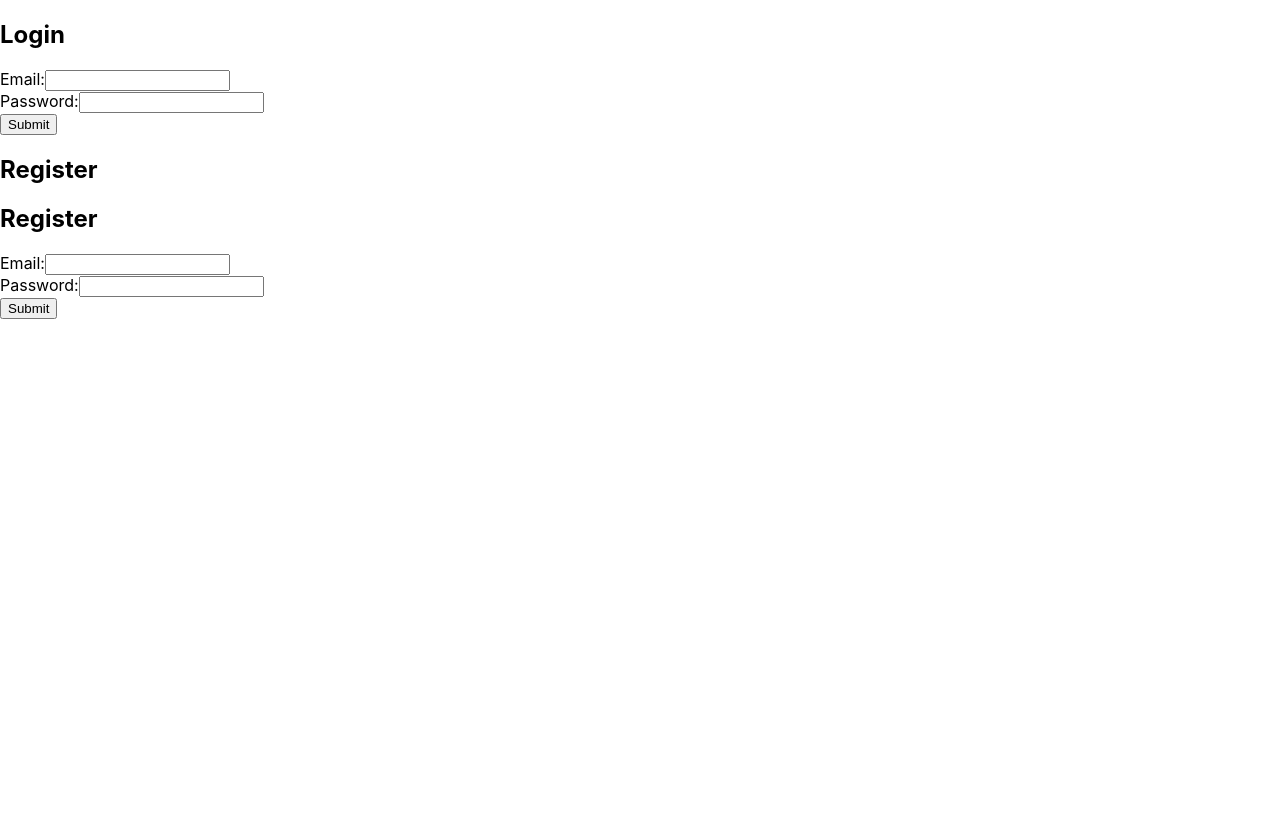
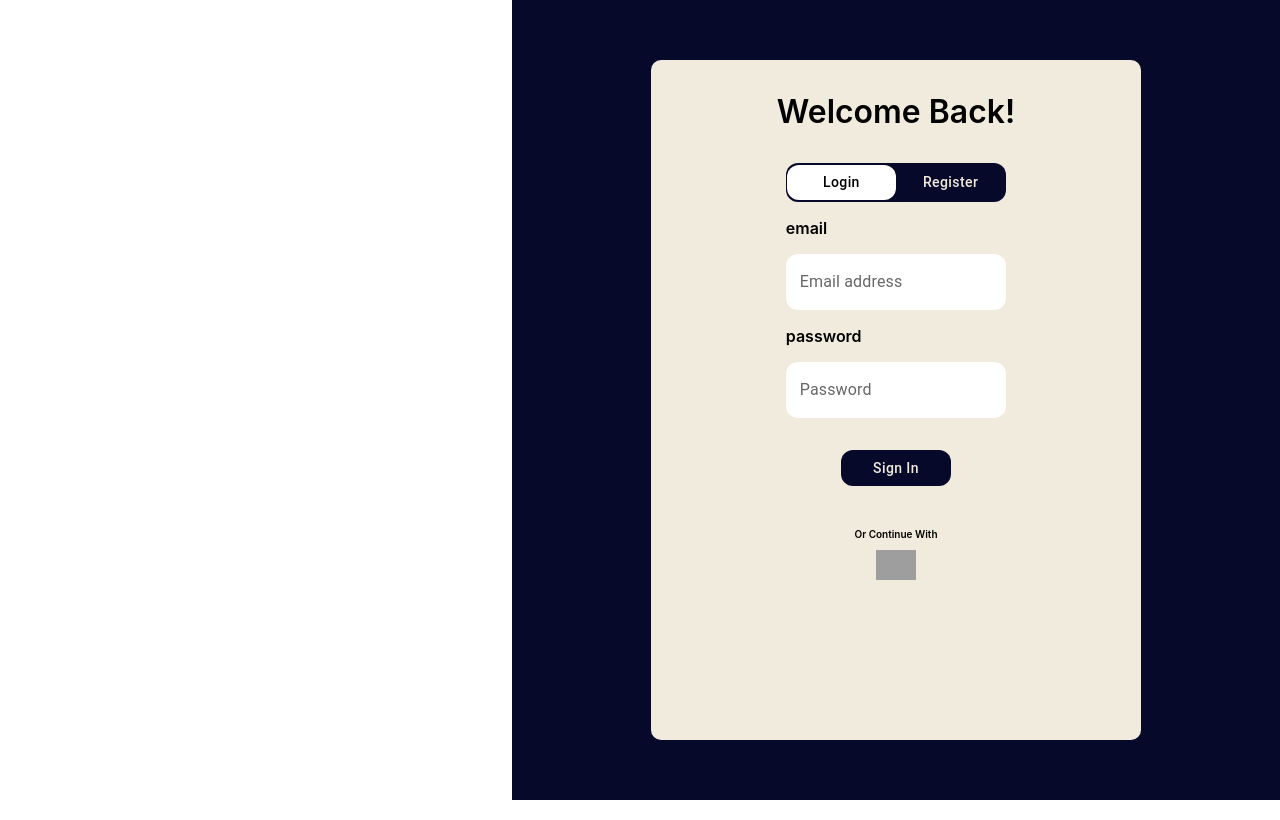
Before and after one commit to FrankM-7/goal-wise, a React (Create React App) app in the folder frontend/: page / in a window 1280 px wide. Built offline with nearby package versions, Linux system fonts and the light colour scheme; grey boxes are pictures that could not be loaded.

Commit message:
updated login page

```diff
--- a/frontend/src/App.js
+++ b/frontend/src/App.js
@@ -2,7 +2,7 @@ import React, { useEffect, useState } from 'react';
 import LoginForm from './Authentication/Login';
 import RegisterForm from './Authentication/Register';
 import Homepage from './Homepage/Homepage';
-
+import LoginPage from './LoginPage/LoginPage';
 import './App.css';
 
 function App() {
@@ -35,8 +35,8 @@ function App() {
   }
 
   return (
-    <div className="App">
-      {!token ? (
+    /* <div className="App">
+        {!token ? (
         <div>
           <h2>Login</h2>
           <LoginForm onLogin={handleLogin} />
@@ -46,6 +46,9 @@ function App() {
       ) : (
           <Homepage onLogout={handleLogout} />
       )}
+    </div> */
+    <div className="App">
+      <LoginPage/>
     </div>
   );
 }
--- /dev/null
+++ b/frontend/src/LoginPage/LoginPage.js
@@ -0,0 +1,173 @@
+import * as React from 'react';
+import Grid from '@mui/material/Grid';
+import Button from '@mui/material/Button';
+import TextField from '@mui/material/TextField';
+
+
+
+export default function BasicGrid() {
+  const imageUrl = 'https://theplace2b.com.au/wp-content/uploads/2020/09/178-1783296_g-transparent-circle-google-logo.png';
+  const welcomeHeight = window.innerHeight;
+  const welcomeWidth = window.innerWidth * 0.6;
+  let innerWidth = welcomeWidth * 0.65;
+  let innerHeight = welcomeHeight * 0.85;
+  let welcomePx = innerWidth * 0.1
+  if (innerWidth/innerHeight > 0.72) {
+    innerWidth = innerHeight * 0.72;
+    welcomePx = welcomePx * 0.64;
+  }
+  let buttonWidth = welcomePx * 6.9
+  return (
+    <Grid sx={{ // background
+      width: welcomeWidth,
+      height: welcomeHeight,
+      backgroundColor: '#07092A',
+      position: 'absolute',
+      right: '0',
+      display: 'flex',
+      justifyContent: 'center',
+      alignItems: 'center',
+    }}>
+      <Grid sx={{ // welcome background
+        width: innerWidth,
+        height: innerHeight,
+        backgroundColor: '#F0EBDC',
+        margin: "auto",
+        borderRadius: '10px',
+        display: 'flex',
+        flexDirection: 'column',
+        alignItems: 'center',
+      }}>
+        <p style={{
+          textAlign: 'center',
+          color: '##F0EBDC',
+          fontWeight: '600',
+          fontSize: welcomePx,
+          }}>
+            Welcome Back!
+        </p>
+        <Grid sx={{ // slide bar
+        display: 'flex',
+        width: buttonWidth,
+        backgroundColor: '#07092A',
+        borderRadius: '12px',
+        margin: '0px 0px 0px 0px',
+        padding: '1px',
+        alignItems: 'center'
+        }}>
+          <Button variant="contained" disableElevation sx={{ // login button
+            backgroundColor: 'white',
+            color: 'black',
+            height: 34,
+            width: buttonWidth/2,
+            height: buttonWidth/6 - 2,
+            margin: '0',
+            borderRadius: '12px',
+
+            textTransform: 'none'
+
+          }}>
+            Login
+          </Button>
+          <Button variant="contained" disableElevation sx={{ // reigster button
+            backgroundColor: '#07092A',
+            color: '#F0EBDC',
+            width: buttonWidth/2,
+            height: buttonWidth/6,
+            borderRadius: '12px',
+            textTransform: 'none'
+          }}>
+            Register
+          </Button>
+        </Grid>
+        <Grid sx={{ // text boxes grid
+          width: buttonWidth,
+          backgroundColor: '#F0EBDC',
+          borderRadius: '5px',
+          display: 'flex',
+          flexDirection: 'column',
+        }}>
+          <p style={{ // email
+            color: '##F0EBDC',
+            fontWeight: '600',
+
+          }}>
+            email
+          </p>
+          <TextField id="outlined-basic" label="Email address" variant="outlined" sx={{ // email text box
+              backgroundColor: 'white',
+              //height: 34,
+              width: buttonWidth,
+              //height: buttonWidth,
+              margin: '0',
+              borderRadius: '12px',
+              outline: 'none',
+              "& fieldset": { border: 'none' },
+          }}>
+
+          </TextField>
+          <p style={{ // password
+            color: '##F0EBDC',
+            fontWeight: '600',
+
+          }}>
+            password
+          </p>
+          <TextField id="outlined-basic" label="Password" variant="outlined" sx={{// password text box
+              backgroundColor: 'white',
+              //height: 34,
+              width: buttonWidth,
+              //height: buttonWidth,
+              margin: '0',
+              borderRadius: '12px',
+              outline: 'none',
+              "& fieldset": { border: 'none' },
+          }}>
+
+          </TextField>
+
+
+        </Grid>
+        <Grid sx={{ // sign in and google
+          width: buttonWidth,
+          backgroundColor: '#F0EBDC',
+          borderRadius: '5px',
+          display: 'flex',
+          flexDirection: 'column',
+          justifyContent: 'center',
+          alignItems: 'center',
+        }}>
+          <p></p>
+          <Button variant="contained" disableElevation sx={{ // sign in button
+            backgroundColor: '#07092A',
+            color: '#F0EBDC',
+            height: 34,
+            width: buttonWidth/2,
+            height: buttonWidth/6,
+            borderRadius: '12px',
+            display: 'flex',
+            justifyContent: 'center',
+            alignItems: 'center',
+            textTransform: 'none'
+
+          }}>
+            Sign In
+          </Button>
+          <p></p>
+          <p style={{
+            color: '##F0EBDC',
+            fontWeight: '600',
+            fontSize: 10
+
+          }}>
+            Or Continue With
+          </p>
+          <img src={imageUrl} style={{ // google logo
+            width: '40px'
+          }} />
+        </Grid>
+      </Grid>
+
+    </Grid>
+  );
+}
```
Also changed, not shown: frontend/src/LoginPage/LoginPage.css (added), 1 other file (tests, documents, lock files or other folders).
